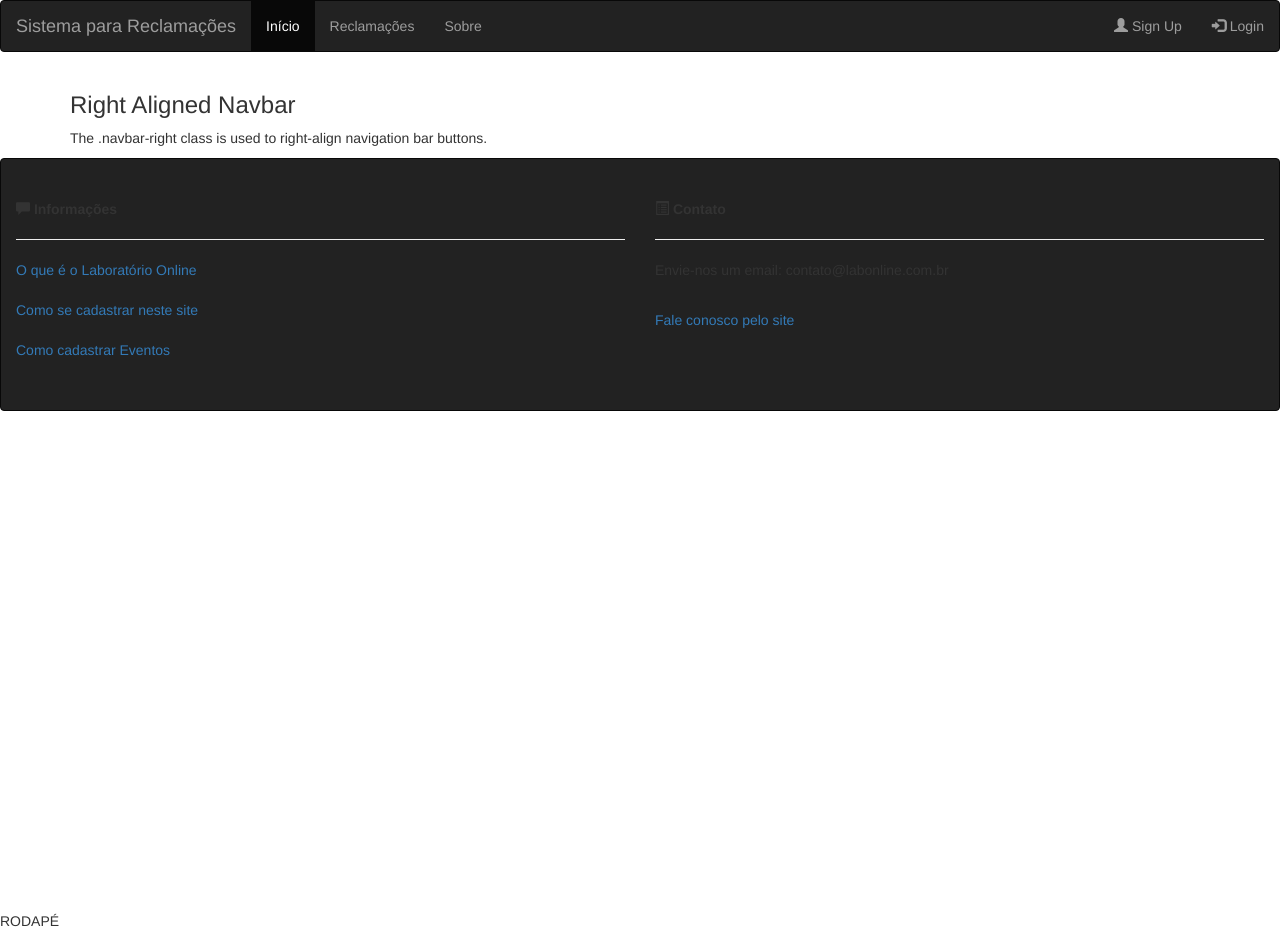
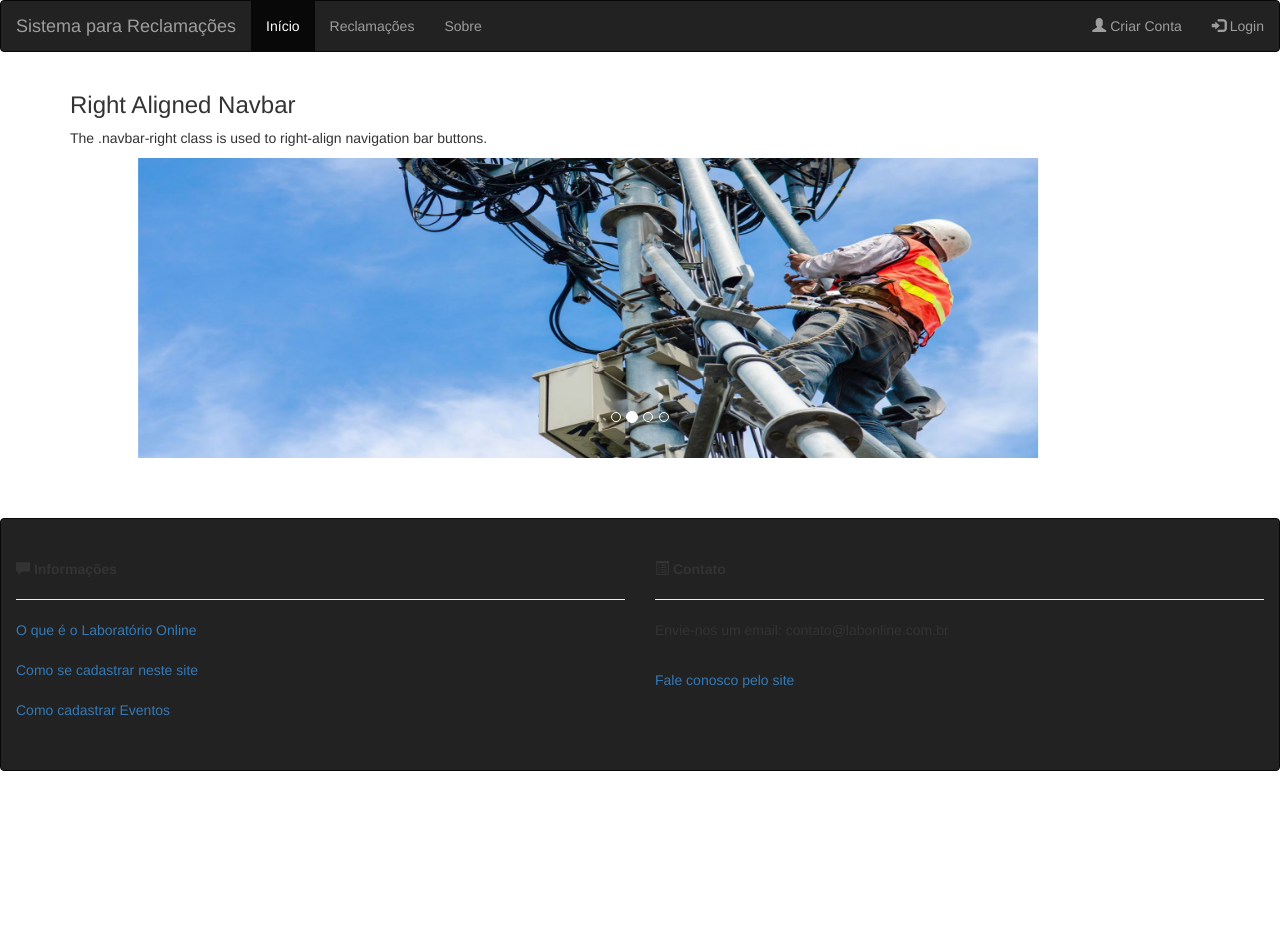
Before and after one commit to joaomarcos1/Sistema-Gerenciamento-Reclamacoes-e-Agendamento-Visita-Tecnica, a plain HTML site: page index.html in a window 1280 px wide. After the commit the page ends 800 px from the top, so only its background shows below. Drawn offline with nearby package versions, Linux system fonts and the light colour scheme.

Commit message:
Adições iniciais (Imagens, rodapé, arquivos de reclamações e agendamentos)

```diff
--- a/index.html
+++ b/index.html
@@ -32,7 +32,7 @@
         <li><a href="#">Sobre</a></li>
     </ul>
     <ul class="nav navbar-nav navbar-right">
-      <li><a href="#"><span class="glyphicon glyphicon-user"></span> Sign Up</a></li>
+      <li><a href="#"><span class="glyphicon glyphicon-user"></span> Criar Conta</a></li>
       <li><a href="#"><span class="glyphicon glyphicon-log-in"></span> Login</a></li>
     </ul>
   </div>
@@ -44,6 +44,55 @@
 </div>
 
 
+
+<!--  CORPO DA PÁGINA  -->
+
+<div id="myCarousel" class="carousel slide" data-ride="carousel">
+  <!-- Indicators -->
+  <ol class="carousel-indicators">
+    <li data-target="#myCarousel" data-slide-to="0" class="active"></li>
+    <li data-target="#myCarousel" data-slide-to="1"></li>
+    <li data-target="#myCarousel" data-slide-to="2"></li>
+    <li data-target="#myCarousel" data-slide-to="3"></li>
+  </ol>
+
+  <!-- Wrapper for slides -->
+  <div class="carousel-inner">
+    <div class="item active">
+      <img src="images/Telecom.jpg" height="50px" alt="img1" style="margin-left: 210px; height: 300px; width: 900px;">
+      <div class="carousel-caption">
+      </div>
+    </div>
+
+    <div class="item">
+      <img src="images/imagem-tech-redes.jpg" height="50px" alt="img2" style="margin-left: 210px; height: 300px; width: 900px;">
+      <div class="carousel-caption">
+      </div>
+    </div>
+
+    <div class="item">
+      <img src="images/telecom2.jpg" height="50px" alt="img3" style="margin-left: 210px; height: 300px; width: 900px;">
+      <div class="carousel-caption">
+      </div>
+    </div>
+
+  </div>
+
+</div>
+
+
+<!-- FIM DO CORPO DA PÁGINA -->
+
+
+
+
+
+
+
+
+<br>
+<br>
+<br>
 
 
 <footer class="rodape" style=" position:relative; bottom:0; width:100%;">
@@ -101,12 +150,12 @@
       </footer>
 
 
-
+<!--
 
 <div class="footer">
     RODAPÉ
 </div>
-
+-->
 
 
 
```
Also changed, not shown: agendamentoVisita/agendamentoVisitaTecnico.html (added), images/Telecom.jpg (added), images/imagem-tech-redes.jpg (added), images/telecom2.jpg (added), reclamacoes/alterarReclamacao.html (added), reclamacoes/cadastrarReclamacao.html (added).
